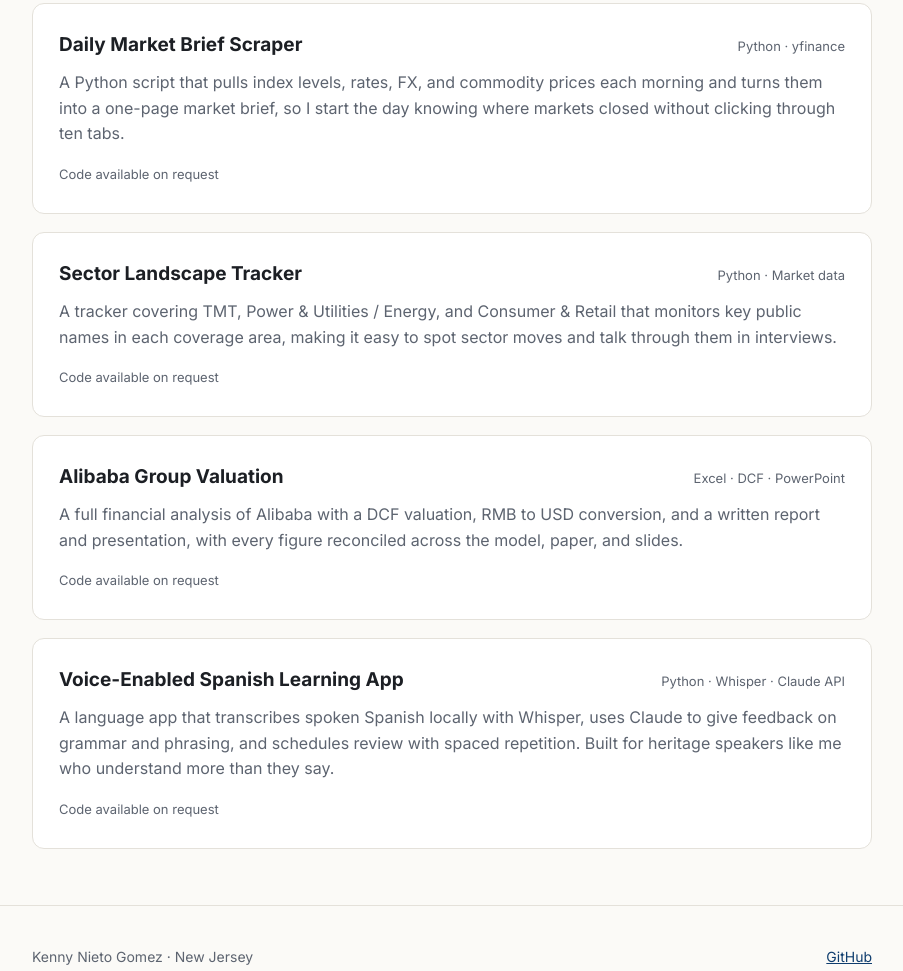
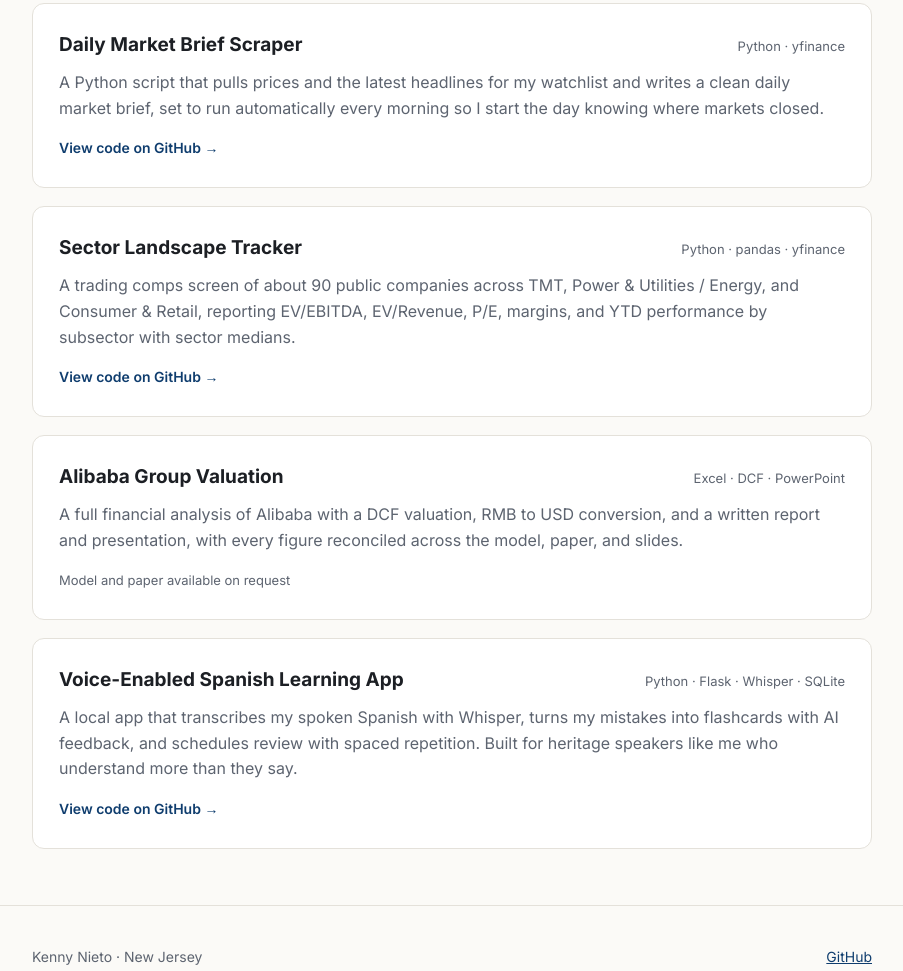
Before and after one commit to knietoagomez-blip/knietoagomez-blip.github.io, a plain HTML site: page index.html in a window 1280 px wide. Shown: the part 1214-2185 px from the top of the page, without its empty margins (188-1091 px from the left). Drawn offline with Linux system fonts and the light colour scheme.

Commit message:
Revise project details and footer name
Updated project descriptions and links for clarity and accuracy.

```diff
--- a/index.html
+++ b/index.html
@@ -4,7 +4,7 @@
 <meta charset="UTF-8">
 <meta name="viewport" content="width=device-width, initial-scale=1.0">
 <title>Kenny Nieto | Portfolio</title>
-<meta name="description" content="Kenny Nieto Gomez, finance student at Rutgers Business School and incoming Investment Banking Summer Analyst.">
+<meta name="description" content="Kenny Nieto, finance student at Rutgers Business School and incoming Investment Banking Summer Analyst at Bank of America.">
 <link rel="preconnect" href="https://fonts.googleapis.com">
 <link rel="preconnect" href="https://fonts.gstatic.com" crossorigin>
 <link href="https://fonts.googleapis.com/css2?family=Inter:wght@400;500;600;700&family=Source+Serif+4:opsz,wght@8..60,600&display=swap" rel="stylesheet">
@@ -170,17 +170,17 @@
           <h3>Daily Market Brief Scraper</h3>
           <span class="stack">Python · yfinance</span>
         </div>
-        <p>A Python script that pulls index levels, rates, FX, and commodity prices each morning and turns them into a one-page market brief, so I start the day knowing where markets closed without clicking through ten tabs.</p>
-        <div class="links"><span class="stack">Code available on request</span></div>
+        <p>A Python script that pulls prices and the latest headlines for my watchlist and writes a clean daily market brief, set to run automatically every morning so I start the day knowing where markets closed.</p>
+        <div class="links"><a href="https://github.com/knietoagomez-blip/market-brief" target="_blank" rel="noopener">View code on GitHub →</a></div>
       </article>
 
       <article class="project">
         <div class="project-top">
           <h3>Sector Landscape Tracker</h3>
-          <span class="stack">Python · Market data</span>
+          <span class="stack">Python · pandas · yfinance</span>
         </div>
-        <p>A tracker covering TMT, Power &amp; Utilities / Energy, and Consumer &amp; Retail that monitors key public names in each coverage area, making it easy to spot sector moves and talk through them in interviews.</p>
-        <div class="links"><span class="stack">Code available on request</span></div>
+        <p>A trading comps screen of about 90 public companies across TMT, Power &amp; Utilities / Energy, and Consumer &amp; Retail, reporting EV/EBITDA, EV/Revenue, P/E, margins, and YTD performance by subsector with sector medians.</p>
+        <div class="links"><a href="https://github.com/knietoagomez-blip/sector-tracker" target="_blank" rel="noopener">View code on GitHub →</a></div>
       </article>
 
       <article class="project">
@@ -189,16 +189,16 @@
           <span class="stack">Excel · DCF · PowerPoint</span>
         </div>
         <p>A full financial analysis of Alibaba with a DCF valuation, RMB to USD conversion, and a written report and presentation, with every figure reconciled across the model, paper, and slides.</p>
-        <div class="links"><span class="stack">Code available on request</span></div>
+        <div class="links"><span class="stack">Model and paper available on request</span></div>
       </article>
 
       <article class="project">
         <div class="project-top">
           <h3>Voice-Enabled Spanish Learning App</h3>
-          <span class="stack">Python · Whisper · Claude API</span>
+          <span class="stack">Python · Flask · Whisper · SQLite</span>
         </div>
-        <p>A language app that transcribes spoken Spanish locally with Whisper, uses Claude to give feedback on grammar and phrasing, and schedules review with spaced repetition. Built for heritage speakers like me who understand more than they say.</p>
-        <div class="links"><span class="stack">Code available on request</span></div>
+        <p>A local app that transcribes my spoken Spanish with Whisper, turns my mistakes into flashcards with AI feedback, and schedules review with spaced repetition. Built for heritage speakers like me who understand more than they say.</p>
+        <div class="links"><a href="https://github.com/knietoagomez-blip/spanish-trainer" target="_blank" rel="noopener">View code on GitHub →</a></div>
       </article>
 
     </div>
@@ -207,7 +207,7 @@
 
 <footer id="contact">
   <div class="wrap">
-    <span>Kenny Nieto Gomez · New Jersey</span>
+    <span>Kenny Nieto · New Jersey</span>
     <span><a href="https://github.com/knietoagomez-blip" target="_blank" rel="noopener">GitHub</a></span>
   </div>
 </footer>
```
